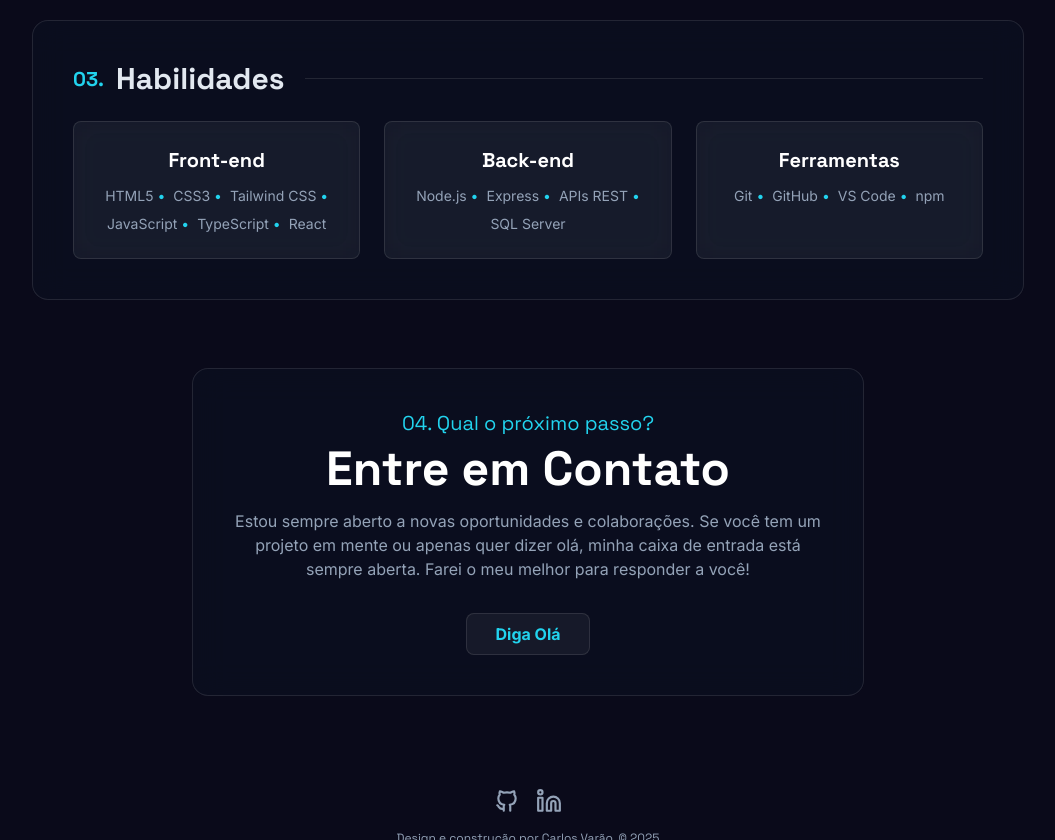
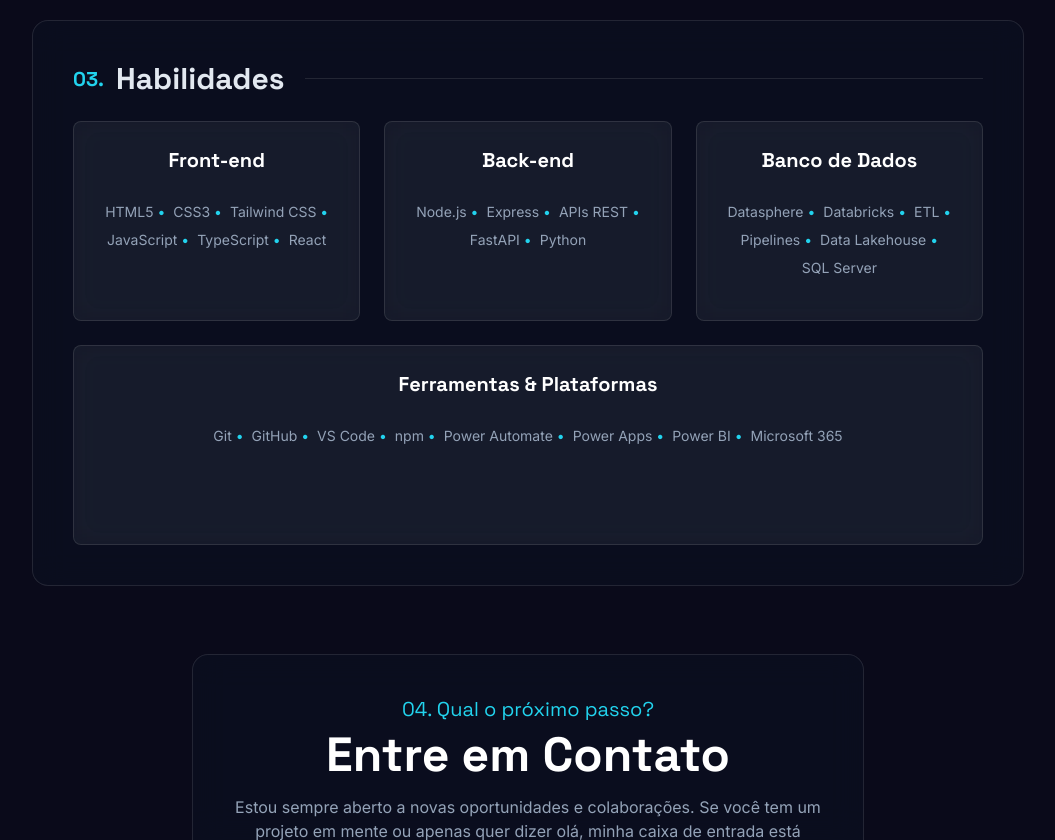
Before and after one commit to CarlosVarao/new_portfolio, a React (Vite) app: page / in a window 1280 px wide. Shown: the part 1960-2800 px from the top of the page, without its empty margins (112-1167 px from the left). Built offline with nearby package versions, Linux system fonts and the light colour scheme.

Commit message:
ajustes em color texts

```diff
--- a/src/components/CardSections.tsx
+++ b/src/components/CardSections.tsx
@@ -10,7 +10,7 @@ export default function CardSections({
   children,
 }: Datas) {
   return (
-    <div className="section-glass">
+    <div className="section-glass p-[26px] md:p-10">
       <div className="flex flex-col gap-8 md:flex-row md:items-start">
         <div className="flex-1">
           <div className="font-secondary text-2xl md:text-3xl font-bold text-[#e2e8f0] mb-6 flex items-center gap-3">
--- a/src/components/SectionContacts.tsx
+++ b/src/components/SectionContacts.tsx
@@ -6,7 +6,7 @@ export default function SectionContacts() {
   return (
     <>
       {ativarModal && <ModalEmail close={() => setAtivarModal(false)} />}
-      <div className="text-center max-w-2xl mx-auto section-glass font-secondary">
+      <div className="text-center max-w-2xl mx-auto section-glass p-[26px] md:p-10 font-secondary">
         <h2 className=" text-xl text-[#22D3EE] mb-2">
           04. Qual o próximo passo?
         </h2>
--- a/src/components/SectionInicial.tsx
+++ b/src/components/SectionInicial.tsx
@@ -15,7 +15,7 @@ export default function SectionInicia() {
           {informacoesIniciais.nome}
         </h1>
 
-        <h2 className="text-2xl md:text-5xl  font-bold leading-tight tracking-[-0.033em] text-[#94a3b8]">
+        <h2 className="tracking-tighter bg-clip-text text-transparent bg-linear-to-r from-indigo-500 from-10% via-sky-500 via-50%  to-emerald-500 text-2xl md:text-5xl  font-bold leading-tight  ">
           {informacoesIniciais.profissao}
         </h2>
 
@@ -24,8 +24,8 @@ export default function SectionInicia() {
         </p>
 
         <button
-          className="mt-4 cursor-pointer overflow-hidden rounded-lg py-3 px-3 md:py-3 md:px-5 text-[#e2e8f0] text-xs md:text-sm font-semibold md:font-bold hover:bg-[#7110df]/80 bg-[#7110df] transition-all duration-250 hover:-translate-y-[3px]"
           onClick={() => setOpenModal(true)}
+          className="mt-4 cursor-pointer rounded-lg py-3 px-5 text-sm font-semibold text-white bg-linear-to-r from-indigo-500/80 via-sky-500/80 to-emerald-500/80 transition-all duration-250 hover:-translate-y-[3px] hover:shadow-[0_0_10px_rgba(56,189,248,0.4)]"
         >
           Entre em contato
         </button>
--- a/src/components/SectionSkills.tsx
+++ b/src/components/SectionSkills.tsx
@@ -5,20 +5,19 @@ export default function SectionSkills() {
   return (
     <>
       <CardSections numberSection="03." inforSection="Habilidades">
-        <div className="font-secondary grid gap-6 grid-cols-1 sm:grid-cols-2 lg:grid-cols-3">
+        <div className="font-secondary flex flex-wrap justify-center gap-6">
           {skills.map((skills, index) => (
             <div
-              className="text-center rounded-lg p-6 transition-all duration-270 ease-in-out glass-effect hover:-translate-y-[3px]"
               key={index}
+              className="text-center h-[200px] flex flex-col gap-7 rounded-lg p-6 transition-all duration-300 ease-in-out glass-effect hover:-translate-y-[3px] flex-1 min-w-[280px]"
             >
-              <p className="text-xl font-bold text-white mb-3">
-                {skills.title}
-              </p>
+              <p className="text-xl font-bold text-white ">{skills.title}</p>
+
               <div className="flex flex-wrap gap-2 justify-center">
                 {skills.tecnologia.map((item, i) => (
                   <p
                     key={item}
-                    className="font-primary text-sm text-[#94a3b8] hover:text-[#22D3EE] cursor-pointer "
+                    className="font-primary text-sm text-[#94a3b8] hover:text-[#22D3EE] cursor-pointer"
                   >
                     {item}
                     <span className="text-[#22D3EE] hover:text-[#94a3b8]">
--- a/src/data/skills.json
+++ b/src/data/skills.json
@@ -16,16 +16,32 @@
       "Node.js",
       "Express",
       "APIs REST",
+      "FastAPI",
+      "Python"
+    ]
+  },
+  {
+    "title": "Banco de Dados",
+    "tecnologia": [
+      "Datasphere",
+      "Databricks",
+      "ETL",
+      "Pipelines",
+      "Data Lakehouse",
       "SQL Server"
     ]
   },
   {
-    "title": "Ferramentas",
+    "title": "Ferramentas & Plataformas",
     "tecnologia": [
       "Git",
       "GitHub",
       "VS Code",
-      "npm"
+      "npm",
+      "Power Automate",
+      "Power Apps",
+      "Power BI",
+      "Microsoft 365"
     ]
   }
 ]
--- a/src/pages/ProjectHub.tsx
+++ b/src/pages/ProjectHub.tsx
@@ -25,13 +25,13 @@ export default function ProjectHub() {
     <>
       {openImgProjet && (
         <div
-          className="fixed inset-0 z-99 w-screen h-screen bg-black/80 backdrop-blur-lg flex items-center flex-col justify-center"
+          className="fixed inset-0 z-99 md:w-screen md:h-screen bg-black/80 backdrop-blur-lg flex items-center flex-col justify-center cursor-pointer"
           onClick={() => setOpenImgProjet(false)}
         >
           <img
             src={state.imgProjeto}
             alt="Imagem ampliada"
-            className="object-contain"
+            className="object-contain cursor-default "
             onClick={(e) => e.stopPropagation()}
           />
           <p className="mt-5 font-black font-secondary text-[#22D3EE]">
@@ -76,7 +76,7 @@ export default function ProjectHub() {
               <p className="text-[#e2e8f0] font-semibold text-base">
                 Detalhes do Projeto
               </p>
-              <p className="md:text-justify break-all whitespace-pre-line">
+              <p className="md:text-justify break-all md:break-normal whitespace-pre-line">
                 {state.descriptionCompleto}
               </p>
               <p className="text-[#e2e8f0] font-semibold text-base mt-10">
--- a/src/styles/global.css
+++ b/src/styles/global.css
@@ -20,7 +20,7 @@
   background: #ffffff0d;
   -webkit-backdrop-filter: blur(12px);
   backdrop-filter: blur(12px);
-  border: 1px solid rgba(255, 255, 255, 0.1);
+  border: 1px solid #ffffff1a;
 }
 
 .section-glass {
@@ -29,5 +29,4 @@
   backdrop-filter: blur(16px);
   border: 1px solid rgba(255, 255, 255, 0.1);
   border-radius: 1rem;
-  padding: 2.5rem;
 }
```
